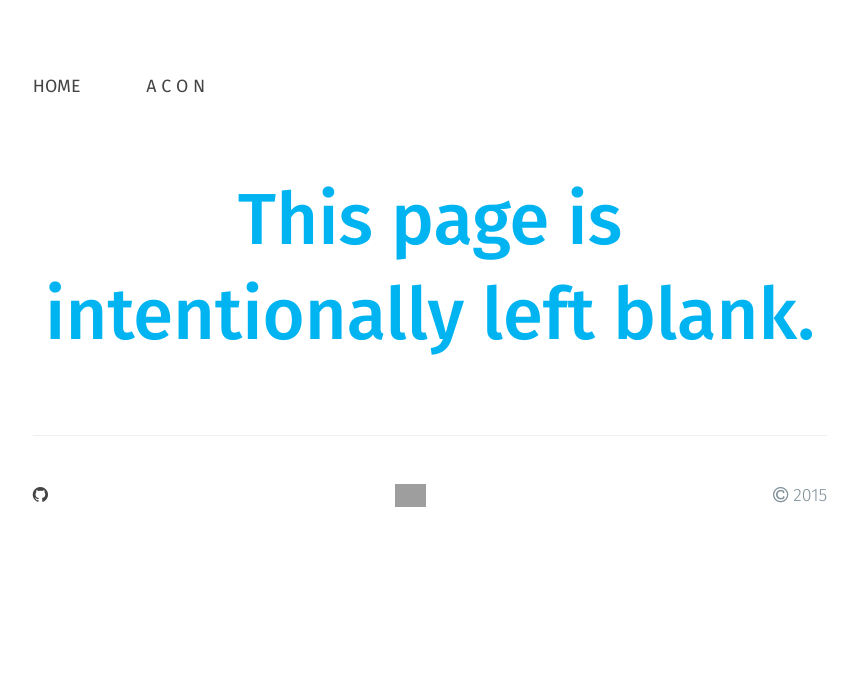
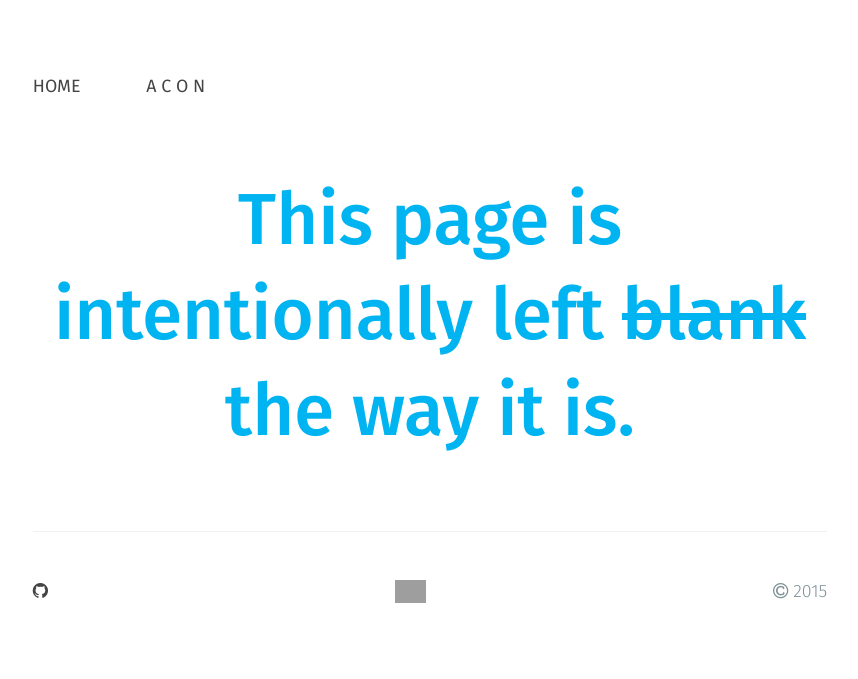
Before and after one commit to a-mar/a-mar.github.io, a Jekyll site: the page built from index.html, in a window 1280 px wide. Shown: the part 310-989 px from the top of the page, without its empty margins (210-1068 px from the left). Built offline with Jekyll 4.4.1, drawn with Linux system fonts in a browser that asks for light colours; nearby versions of some CDN libraries; Markdown is read by kramdown in place of the engine named in the settings; before the commit the page ends 900 px from its top, so only the background shows below that; grey boxes are pictures that could not be loaded.

Commit message:
Update index.html

```diff
--- a/index.html
+++ b/index.html
@@ -4,5 +4,5 @@ title: a-mar
 ---
 
     <section class="page-header">
-      <h3 class="project-tagline">This page is intentionally left blank.</h3>
+      <h3 class="project-tagline">This page is intentionally left <s>blank</s> the way it is.</h3>
     </section>
```
